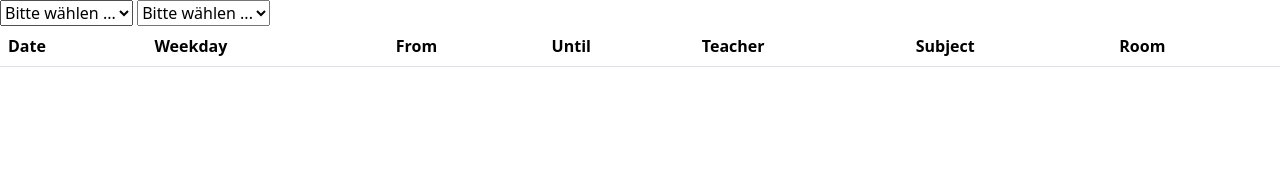
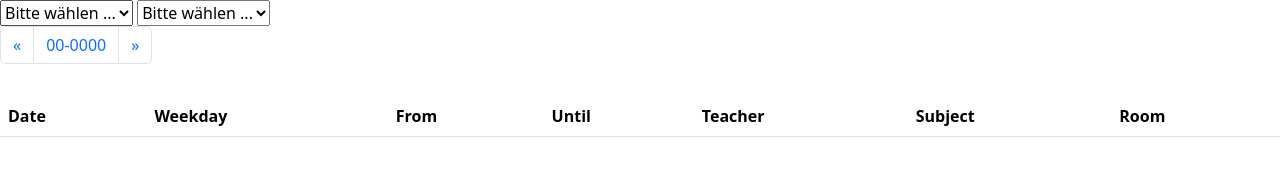
Before and after one commit to muellp/m133-stundenplan, a plain HTML site: page index.html in a window 1280 px wide. Drawn offline with nearby package versions, Linux system fonts and the light colour scheme; no server answers.

Commit message:
add paginator with week

```diff
--- a/index.html
+++ b/index.html
@@ -28,6 +28,21 @@
         <!-- more options will be added by js -->
     </select>
 
+    <!-- week selection -->
+    <nav aria-label="week seletion">
+        <ul class="pagination">
+            <li class="page-item">
+                <button id="prevWeek" class="page-link" type="submit"><span aria-hidden="true">&laquo;</span></button>
+            </li>
+            <li class="page-item">
+                <p id="currentWeek" class="page-link">00-0000</p>
+            </li>
+            <li class="page-item">
+                <button id="nextWeek" class="page-link" type="submit"><span aria-hidden="true">&raquo;</span></button>
+            </li>
+        </ul>
+    </nav>
+
     <!-- table for selected schoolClass -->
     <table class="table">
         <thead>
```
